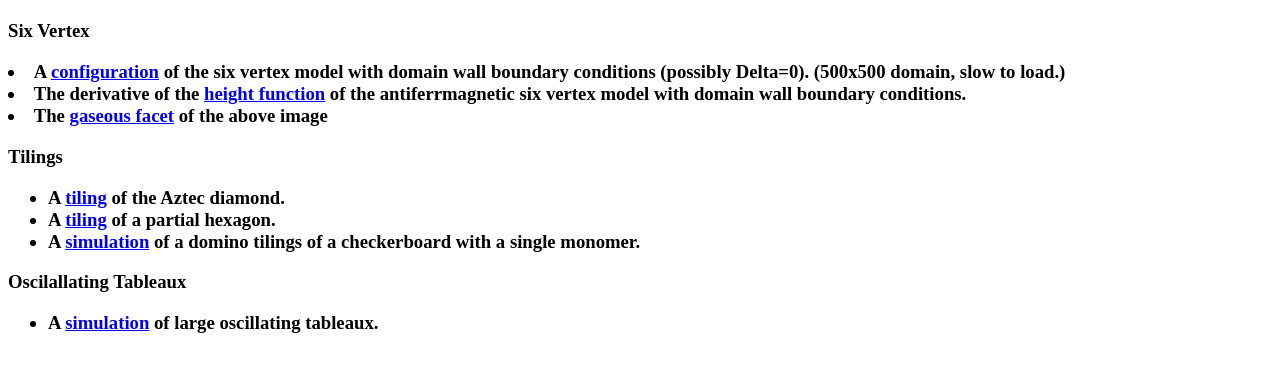
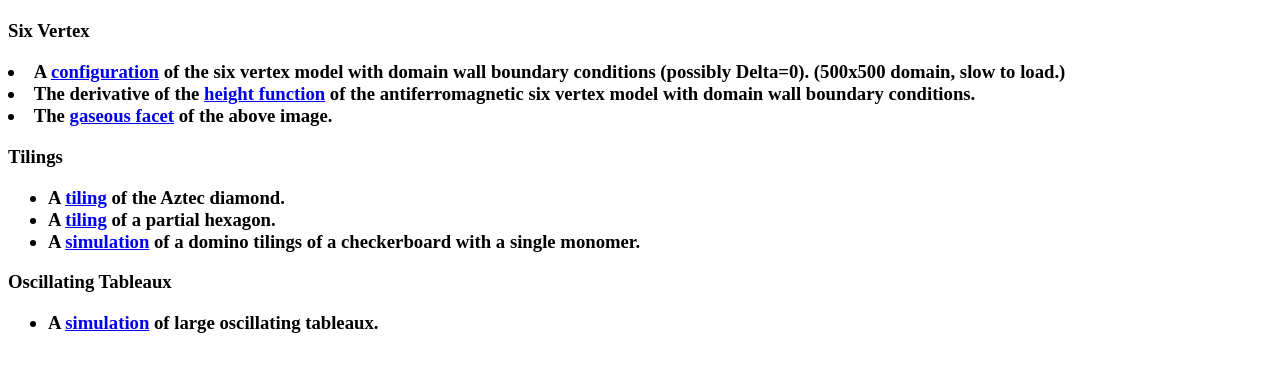
Before and after one commit to davidalipio/davidalipio.github.io, a plain HTML site: page gallery.html in a window 1280 px wide. Shown: the part 46-418 px from the top of the page. Drawn offline with Linux system fonts and the light colour scheme.

Commit message:
fixed typos

```diff
--- a/gallery.html
+++ b/gallery.html
@@ -7,8 +7,8 @@
 
             <h3> Six Vertex <h3>
                 <li> A <a href = "images/500CFTPendB.svg">configuration</a> of the six vertex model with domain wall boundary conditions (possibly Delta=0). (500x500 domain, slow to load.)</li>
-                <li> The derivative of the <a href = "images/N200Delta-3_2.png">height function</a> of the antiferrmagnetic six vertex model with domain wall boundary conditions.</li>
-                <li> The <a href = "images/N200Delta-3_facet_2.png">gaseous facet</a> of the above image</li>
+                <li> The derivative of the <a href = "images/N200Delta-3_2.png">height function</a> of the antiferromagnetic six vertex model with domain wall boundary conditions.</li>
+                <li> The <a href = "images/N200Delta-3_facet_2.png">gaseous facet</a> of the above image.</li>
 
             <h3> Tilings <h3>
                 <ul>
@@ -18,7 +18,7 @@
                 </ul>
 
 
-            <h3> Oscilallating Tableaux <h3>
+            <h3> Oscillating Tableaux <h3>
                 <ul>
                   <li> A <a href = "OscillatingTableaux.html">simulation</a> of large oscillating tableaux.</li>
                 </ul>
```
